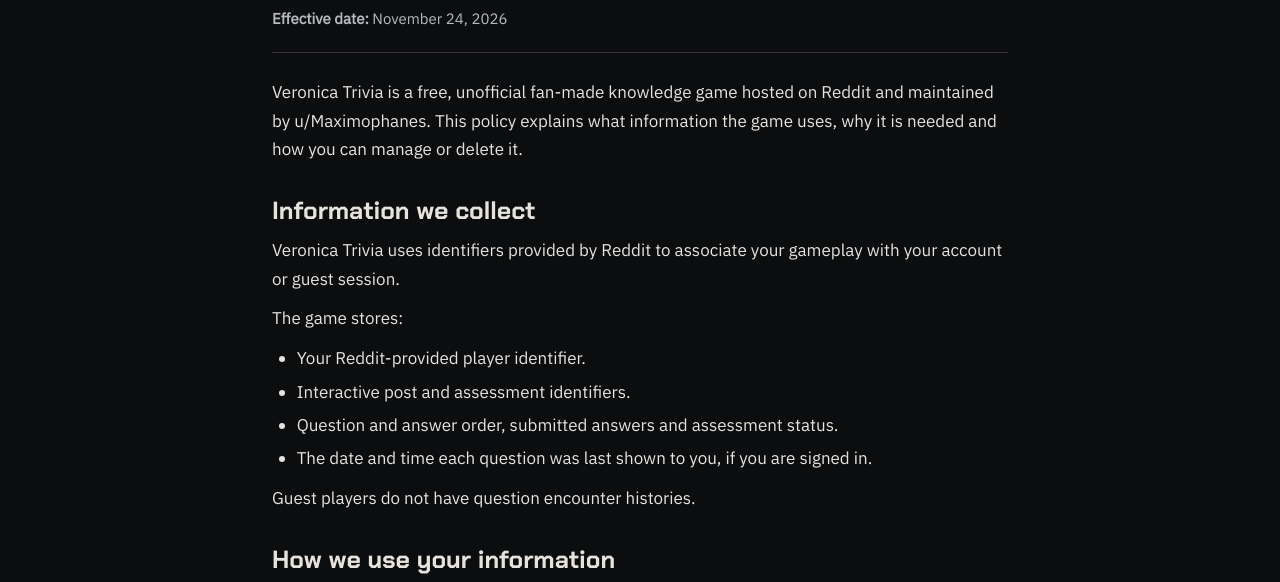
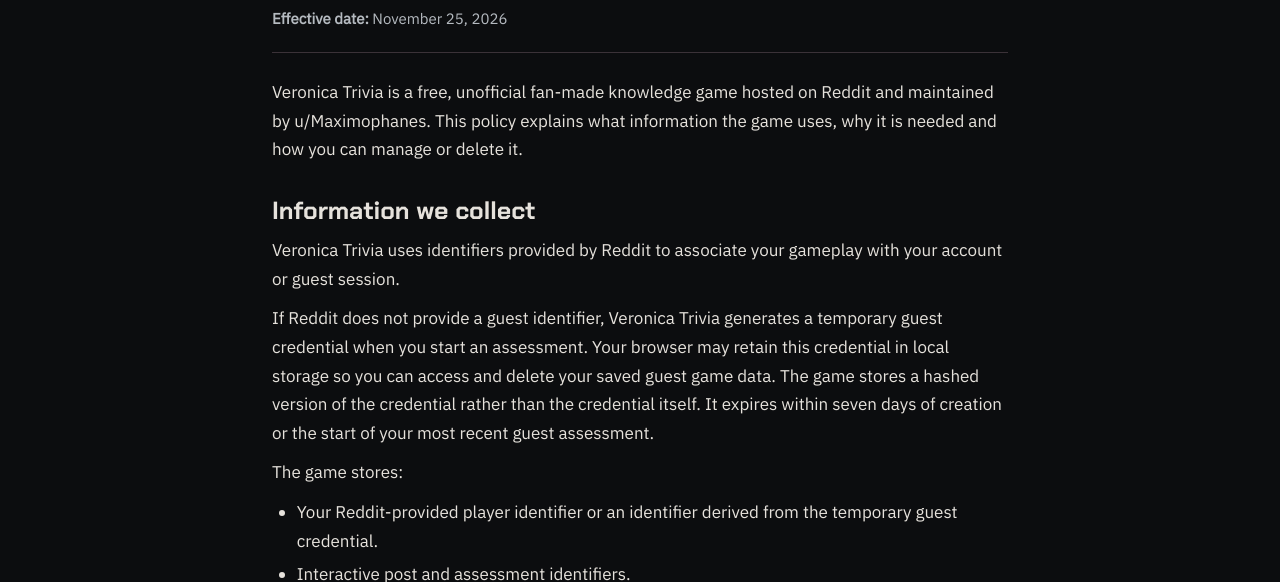
Before and after one commit to Maximophanes/veronica-trivia-legal, a plain HTML site: page privacy.html in a window 1280 px wide. Shown: the part 212-794 px from the top of the page. Drawn offline with Linux system fonts and the light colour scheme.

Commit message:
Disclose temporary guest credentials in the Privacy Policy

```diff
--- a/privacy.html
+++ b/privacy.html
@@ -26,16 +26,17 @@
     <article aria-labelledby="document-title">
       <header class="document-header">
         <h1 id="document-title">Veronica Trivia — Privacy Policy</h1>
-        <p class="effective-date"><strong>Effective date:</strong> <time datetime="2026-11-24">November 24, 2026</time></p>
+        <p class="effective-date"><strong>Effective date:</strong> <time datetime="2026-11-25">November 25, 2026</time></p>
       </header>
       <p>Veronica Trivia is a free, unofficial fan-made knowledge game hosted on Reddit and maintained by u/Maximophanes. This policy explains what information the game uses, why it is needed and how you can manage or delete it.</p>
 
       <section>
         <h2>Information we collect</h2>
         <p>Veronica Trivia uses identifiers provided by Reddit to associate your gameplay with your account or guest session.</p>
+        <p>If Reddit does not provide a guest identifier, Veronica Trivia generates a temporary guest credential when you start an assessment. Your browser may retain this credential in local storage so you can access and delete your saved guest game data. The game stores a hashed version of the credential rather than the credential itself. It expires within seven days of creation or the start of your most recent guest assessment.</p>
         <p>The game stores:</p>
         <ul>
-          <li>Your Reddit-provided player identifier.</li>
+          <li>Your Reddit-provided player identifier or an identifier derived from the temporary guest credential.</li>
           <li>Interactive post and assessment identifiers.</li>
           <li>Question and answer order, submitted answers and assessment status.</li>
           <li>The date and time each question was last shown to you, if you are signed in.</li>
@@ -70,6 +71,7 @@
         <p>You can delete your saved game data at any time through:</p>
         <p class="deletion-path"><strong>Assessment setup → Privacy &amp; terms → Delete saved game data</strong></p>
         <p>This removes your saved assessments and question encounter history from the current game installation.</p>
+        <p>If you play using a temporary guest credential, you can delete your saved guest game data while your browser still holds that credential. If the credential is lost, such as when browser storage is cleared, the game can no longer identify your previous guest assessments for self-service deletion. Those assessments automatically expire within seven days of their creation.</p>
         <p>The game also periodically checks account availability and removes saved game data for accounts Reddit confirms are no longer available.</p>
         <p>If you experience difficulty deleting your data, or wish to make a privacy-related request, contact the creator. Applicable deletion requests will be handled within ten days, or sooner where required by law.</p>
       </section>
```
